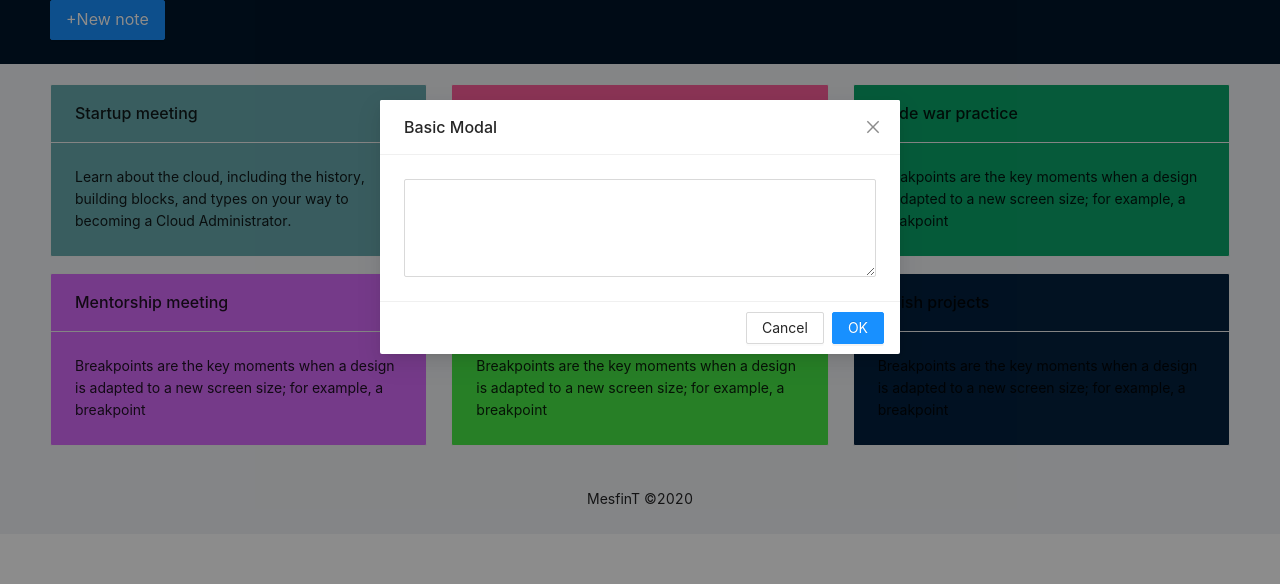
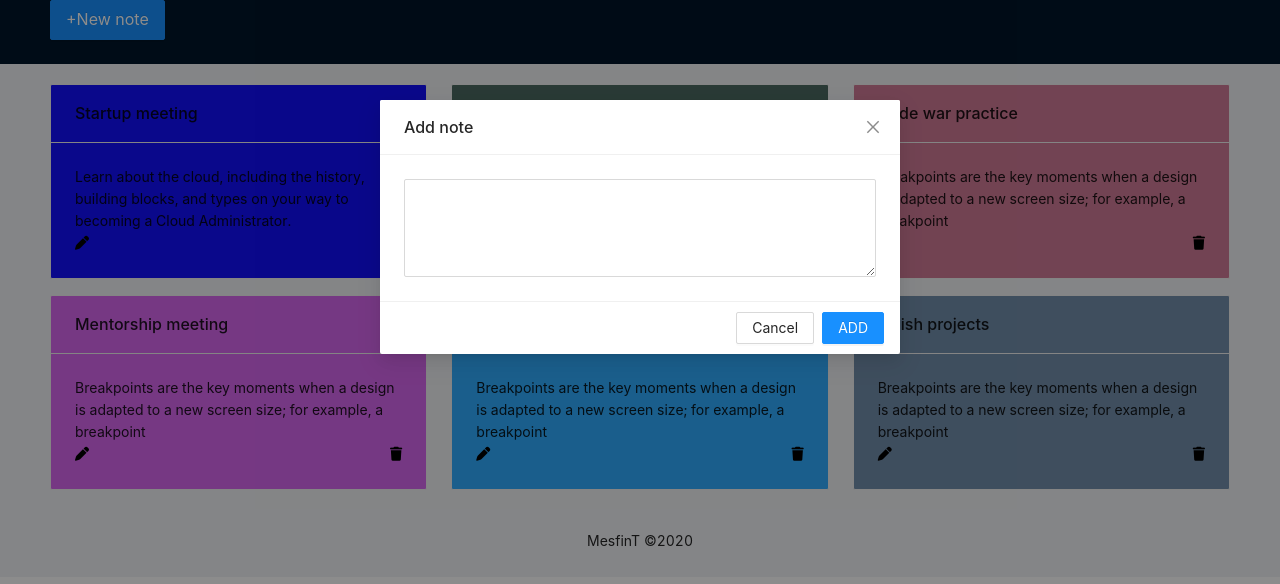
Before and after one commit to mesfint/note-app, a React (Create React App) app: page / in a window 1280 px wide. Both pictures are taken after a click on the button "+New note". Shown: the top 584 px of the page. Built offline with nearby package versions, Linux system fonts and the light colour scheme.

Commit message:
edit note modat implement

```diff
--- a/public/index.html
+++ b/public/index.html
@@ -9,11 +9,10 @@
       name="description"
       content="Web site created using create-react-app"
     />
-    <link rel="apple-touch-icon" href="%PUBLIC_URL%/logo192.png" />
-    <!--
-      manifest.json provides metadata used when your web app is installed on a
-      user's mobile device or desktop. See https://developers.google.com/web/fundamentals/web-app-manifest/
-    -->
+    <script
+      src="https://kit.fontawesome.com/a6b2ec8bfd.js"
+      crossorigin="anonymous"
+    ></script>
 
     <title>React App</title>
   </head>
--- a/src/App.css
+++ b/src/App.css
@@ -35,11 +35,21 @@ body {
 .site-card-wrapper {
   margin-top: 20px;
 }
-
+.editNote {
+  display: flex;
+}
 /*Add note Modal */
 .addNewModal {
   display: none;
 }
+.edit {
+  flex-basis: 100%;
+  color: #000;
+}
+.edit a,
+.del a {
+  color: #000;
+}
 .footer {
   text-align: center;
 }
--- a/src/App.js
+++ b/src/App.js
@@ -31,9 +31,10 @@ function App() {
           </Button>
         </Menu>
         <Modal
-          title="Basic Modal"
+          title="Add note"
           visible={showModal}
           onClose={onClose}
+          okText={"ADD"}
           onOk={onOk}
           onCancel={onCancle}
           visible={visible}
--- a/src/componets/notes.js
+++ b/src/componets/notes.js
@@ -1,7 +1,8 @@
-import React from "react";
-import { List, Card } from "antd";
+import React, { useState } from "react";
+import { List, Card, Modal, Input } from "antd";
 
-function GenerateRandomColor() {
+const { TextArea } = Input;
+function generatecolor() {
   const letters = "0123456789ABCDEF";
   let color = "#";
   for (let i = 0; i < 6; i++) {
@@ -9,41 +10,116 @@ function GenerateRandomColor() {
   }
   return color;
 }
-console.log(GenerateRandomColor());
+/* console.log(GenerateRandomColor());
+ */
+function AppNote() {
+  const [visible, setVisible] = useState(false);
 
-function AppNote() {
+  const showModal = () => {
+    setVisible(true);
+  };
+  const onClose = () => {
+    setVisible(false);
+  };
+  const onOk = () => {
+    setVisible(false);
+  };
+  const onCancle = () => {
+    setVisible(false);
+  };
   const data = [
     {
       title: "Startup meeting",
       content:
         "Learn about the cloud, including the history, building blocks, and types on your way to becoming a Cloud Administrator.",
+      edit: (
+        <a href="#">
+          <i className="fas fa-pen" onClick={showModal}></i>
+        </a>
+      ),
+      delete: (
+        <a href="#">
+          <i className="fas fa-trash"></i>
+        </a>
+      ),
     },
     {
       title: "Bootcamp Practice",
       content:
         "Breakpoints are the key moments when a design is adapted to a new screen size; for example, a breakpoint",
+      edit: (
+        <a href="#">
+          <i className="fas fa-pen" onClick={showModal}></i>
+        </a>
+      ),
+      delete: (
+        <a href="#">
+          <i className="fas fa-trash"></i>
+        </a>
+      ),
     },
     {
       title: "Code war practice",
       content:
         "Breakpoints are the key moments when a design is adapted to a new screen size; for example, a breakpoint",
+      edit: (
+        <a href="#">
+          <i className="fas fa-pen" onClick={showModal}></i>
+        </a>
+      ),
+      delete: (
+        <a href="#">
+          <i className="fas fa-trash"></i>
+        </a>
+      ),
     },
     {
       title: "Mentorship meeting",
       content:
         "Breakpoints are the key moments when a design is adapted to a new screen size; for example, a breakpoint",
+      edit: (
+        <a href="#">
+          <i className="fas fa-pen" onClick={showModal}></i>
+        </a>
+      ),
+      delete: (
+        <a href="#">
+          <i className="fas fa-trash"></i>
+        </a>
+      ),
     },
     {
       title: "Design Figma wireframes",
       content:
         "Breakpoints are the key moments when a design is adapted to a new screen size; for example, a breakpoint",
+      edit: (
+        <a href="#">
+          <i className="fas fa-pen" onClick={showModal}></i>
+        </a>
+      ),
+      delete: (
+        <a href="#">
+          <i className="fas fa-trash"></i>
+        </a>
+      ),
     },
     {
       title: "Finish projects",
       content:
         "Breakpoints are the key moments when a design is adapted to a new screen size; for example, a breakpoint",
+      edit: (
+        <a href="#">
+          <i className="fas fa-pen" onClick={showModal}></i>
+        </a>
+      ),
+      delete: (
+        <a href="#">
+          <i className="fas fa-trash"></i>
+        </a>
+      ),
     },
   ];
+
   return (
     <div className="site-card-wrapper">
       <List
@@ -60,11 +136,26 @@ function AppNote() {
         renderItem={(item) => (
           <List.Item>
             <Card
-              style={{ backgroundColor: GenerateRandomColor() }}
+              style={{ backgroundColor: generatecolor() }}
               title={item.title}
             >
               {item.content}
+              <div className="editNote">
+                <div className="edit">{item.edit}</div>
+                <div className="del">{item.delete}</div>
+              </div>
             </Card>
+            <Modal
+              title="Edit note"
+              visible={showModal}
+              onClose={onClose}
+              okText={"EDIT"}
+              onOk={onOk}
+              onCancel={onCancle}
+              visible={visible}
+            >
+              <TextArea rows={4} />
+            </Modal>
           </List.Item>
         )}
       />
```
